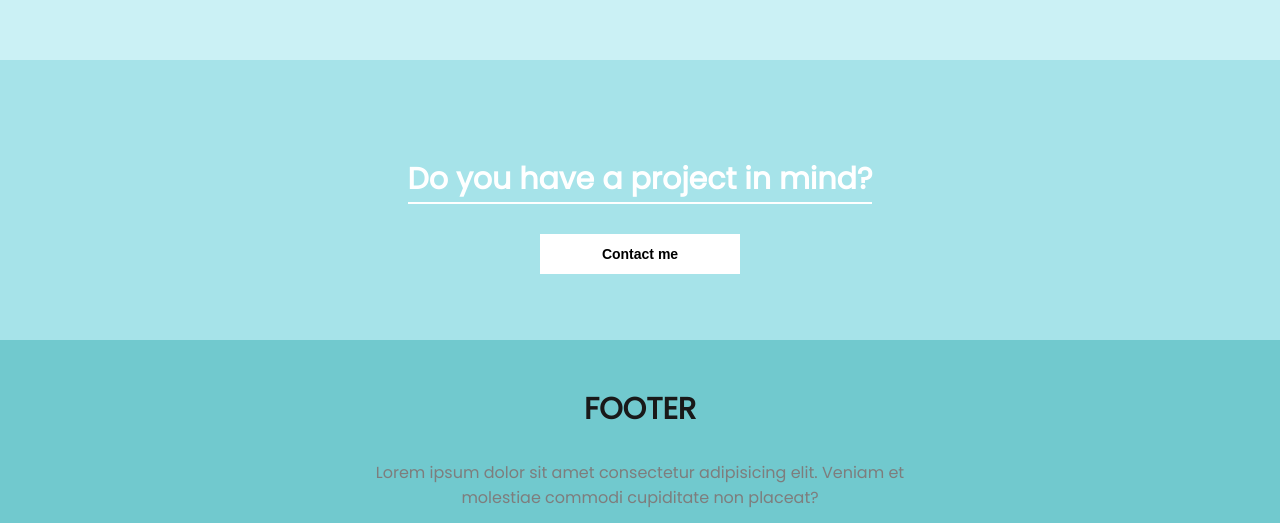
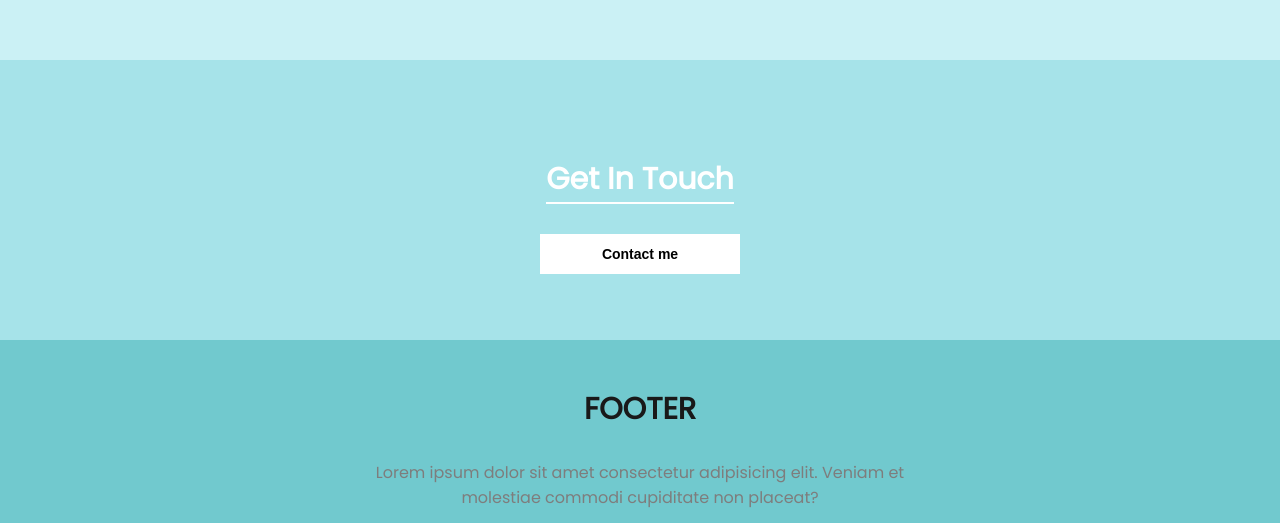
Before and after one commit to JavanHaryanto/developer-portfolio, a plain HTML site: page html/about.html in a window 1280 px wide. Shown: the part 938-1461 px from the top of the page. Drawn offline with Linux system fonts and the light colour scheme; files whose address does not match are found by name.

Commit message:
updated draft

```diff
--- a/html/about.html
+++ b/html/about.html
@@ -44,7 +44,7 @@
         </div>
 <!--contact-->
 <div class="contact-me">
-    <p>Do you have a project in mind?</p>
+    <p>Get In Touch</p>
     <a href="mailto:name@email.com"><button>Contact me</button></a>
   </div>
          <!--footer--------------->
```
Also changed, not shown: html/blog-article.html (+1 -1 lines), html/blog.html (+1 -1 lines), html/index.html (+1 -1 lines), html/services.html (+1 -1 lines), 1 other file.
